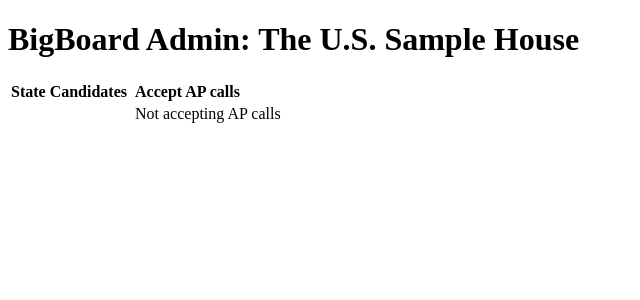
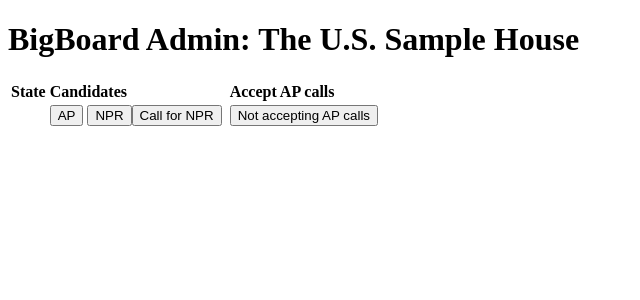
Before and after one commit to nprapps/electris, a Flask app: template templates/house_senate.html in a window 1280 px wide. Shown: the top 300 px of the page, without its empty margins (0-640 px from the left). Run offline with Flask 2, Linux system fonts and the light colour scheme; the template is opened without the code that fills it: most values are stand-ins (such as "Sample title", 1, 10 or a date in 2020); some libraries are stand-ins or nearby versions.

Commit message:
Updates bigboard admins to show NPR called state. Doesn't attatch do DB yet.

```diff
--- a/templates/base.html
+++ b/templates/base.html
@@ -21,6 +21,7 @@
 
     <script type="text/javascript" src="{{ settings.STATIC_URL }}/js/lib/jquery-1.8.1.min.js"></script>
     <script type="text/javascript" src="{{ settings.STATIC_URL }}/bootstrap/js/bootstrap.min.js"></script>
+    <script type="text/javascript" src="{{ settings.STATIC_URL }}/js/lib/underscore-min.js"></script>
     {% block extra_foot %}
     {% endblock %}
 </body>
--- a/templates/house_senate.html
+++ b/templates/house_senate.html
@@ -2,20 +2,17 @@
 {% block title %}The U.S. {{ house.title() }} | BigBoard Admin{% endblock %}
 {% block extra_head %}
     <style type='text/css'>
-        .gop {
-            color:red;
-        }
-        .dem {
-            color:blue;
-        }
-        .incumbent {
-            text-transform:uppercase;
-        }
-        .clear {width:100%; clear:both;}
-        tr.info td { }
+        .gop { color:red; }
+        .dem { color:blue; }
+        .incumbent { text-transform:uppercase; }
+        .clear { width:100%; clear:both; }
         td.ap-call { text-align:center!important; }
         .modal { display:none; }
-        .btn {text-transform:none;}
+        .btn { text-transform:none; }
+        .candidate { cursor:pointer; }
+        .npr-call, .npr-uncall { float:right; }
+        .clear-call { margin-left:5px; float:none;}
+        .hidden { display:none; }
     </style>
 {% endblock %}
 
@@ -38,10 +35,10 @@
             <td><strong>State</strong></td>
             <td><strong>Candidates</strong></td>
             <td></td>
-            <td><strong>Accept AP calls</strong></td>
+            <td><strong>Accept AP calls?</strong></td>
         </tr>
         {% endif %}
-        <tr>
+        <tr class="{{ grouper.lower().replace(' ', '') }}">
             <td>{% if house == "senate" %}
                 {{ grouper.replace(' 0', '').upper() }}
             {% else %}
@@ -51,57 +48,75 @@
             <td>{% for race in list %}
                 {% if loop.first %}
 
-                <span class="
+                <span class="candidate
                     {% if race.incumbent == '1' %}incumbent{% endif %}
                     {{ race.party.lower() }}
                     {% if race.accept_ap_call %}{% if race.ap_call != '' %}called{% endif %}{% endif %}
-                ">
+                    ">
+                    {% include 'includes/race_winner_buttons.html' %}
                     {{ race.first_name }} {{ race.last_name}}
-                    {# include 'includes/race_winner_buttons.html' #}
                 </span>
                 {% endif %}
             {% endfor %}</td>
             <td>{% for race in list %}
                 {% if loop.index == 2 %}
 
-                <span class="
+                <span class="candidate
                     {% if race.incumbent == '1' %}incumbent{% endif %}
                     {{ race.party.lower() }}
                     {% if race.accept_ap_call %}{% if race.ap_call != '' %}called{% endif %}{% endif %}
                 ">
+                    {% include 'includes/race_winner_buttons.html' %}
                     {{ race.first_name }} {{ race.last_name}}
-                    {# include 'includes/race_winner_buttons.html' #}
                 </span>
                 {% endif %}
             {% endfor %}</td>
             <td class="ap-call">{% for race in list %}{% if loop.first %}
-            <a
+            <button
                 id="{{ race.race_slug.replace(' ', '').lower() }}"
-                class="btn {% if race.accept_ap_call == '1' %}btn-success{% else %}btn-danger{% endif %} btn-mini"
+                class="btn {% if race.accept_ap_call == '1' %}btn-success{% else %}btn-warning{% endif %} btn-mini"
                 data-race-slug="{{ grouper.replace(' ', '') }}">
-                    {% if race.accept_ap_call == "1" %}Accepting AP calls{% else %}Not accepting AP calls{% endif %}</a>
-            {% endif %}{% endfor %}</td>
+                    {% if race.accept_ap_call == "1" %}
+                    Accepting AP calls
+                    {% else %}
+                    Not accepting AP calls
+                    {% endif %}
+            </button>
+            {% endif %}
+            {% endfor %}
+        </td>
         </tr>
         {% endfor %}
     </table>
-</div>
-
-<div class="modal" id="myModal" tabindex="-1" role="dialog" aria-labelledby="myModalLabel" aria-hidden="true">
-  <div class="modal-header">
-    <button type="button" class="close" data-dismiss="modal" aria-hidden="true">×</button>
-    <h3 id="myModalLabel"></h3>
-  </div>
-  <div class="modal-body">
-    <p></p>
-  </div>
-  <div class="modal-footer">
-    <button class="btn" data-dismiss="modal" aria-hidden="true">Close</button>
-  </div>
 </div>
 {% endblock %}
 
 {% block extra_foot %}
     <script type="text/javascript">
+
+        $('.npr-call').click(function(){
+            // Hide all "npr uncall" buttons.
+            $('tr.'+$(this).parent('span').parent('td').parent('tr').attr('class')+' .npr-uncall').addClass('hidden');
+            // Show all "npr call" buttons.
+            $('tr.'+$(this).parent('span').parent('td').parent('tr').attr('class')+' .npr-call').removeClass('hidden');
+            // Hide all "npr winner" buttons.
+            $('tr.'+$(this).parent('span').parent('td').parent('tr').attr('class')+' .npr-winner').addClass('hidden');
+            // Hide this "npr call" button.
+            $(this).addClass('hidden');
+            // Show this "npr uncall" button.
+            $($(this).parent('span').children('.npr-uncall')).removeClass('hidden');
+            // Show this "npr winner" button.
+            $($(this).parent('span').children('.npr-winner')).removeClass('hidden');
+        });
+
+        $('.npr-uncall').click(function(){
+            // Hide this "npr uncall" button.
+            $(this).addClass('hidden');
+            // Show all "npr call" buttons.
+            $('tr.'+$(this).parent('span').parent('td').parent('tr').attr('class')+' .npr-call').removeClass('hidden');
+            // Show all "npr winner" buttons.
+            $('tr.'+$(this).parent('span').parent('td').parent('tr').attr('class')+' .npr-winner').addClass('hidden');
+        });
 
         // A sort of generic function to read options and handle changing button state and POSTing to an URL.
         function buttonPOST(options){
@@ -112,12 +127,13 @@
             $(options.target).html(options.message);
 
             // POST some data.
-            $.post('.', options.post_data, function(data){
-
-                // Show a message.
-                $('#myModalLabel').html(data.split('|')[0])
-                $('#myModal .modal-body p').html(data.split('|')[1])
-                $('#myModal').modal();
+            $.post('.', options.post_data, function(e){
+                var target = $(options.target).parent('td').parent('tr').attr('class');
+                if (options.post_data.accept_ap_call == false) {
+                    $('tr.'+target+' .npr-call').show();
+                } else {
+                    $('tr.'+target+' .npr-call').hide();
+                }
             });
         }
 
--- a/templates/includes/race_winner_buttons.html
+++ b/templates/includes/race_winner_buttons.html
@@ -1,10 +1,17 @@
-{% if race.ap_winner == "1" %}
-    <a class="btn btn-mini disabled btn-info">AP</a>
-{% else %}
-    <a class="btn btn-mini">AP</a>
-{% endif %}
-{% if race.npr_winner == "1" %}
-    <a class="btn btn-mini disabled btn-warning">NPR</a>
-{% else %}
-    <a class="btn btn-mini">NPR</a>
-{% endif %}
+<button class="ap-winner btn btn-mini disabled {% if race.ap_winner == "0" %}hidden{% endif %}
+    {% if race.party == 'GOP' %}btn-danger{% endif %}
+    {% if race.party == 'Dem' %}btn-primary{% endif %}
+    {% if race.party == 'Other' %}btn-success{% endif %}
+">AP</button>
+
+<button class="npr-winner btn btn-mini disabled {% if race.npr_winner == "0" %}hidden{% endif %}
+    {% if race.party == 'GOP' %}btn-danger{% endif %}
+    {% if race.party == 'Dem' %}btn-primary{% endif %}
+    {% if race.party == 'Other' %}btn-success{% endif %}
+">NPR</button>
+
+<button class="npr-call btn btn-mini
+    {% if race.accept_ap_call == "1" %}hidden{% endif %}
+    {% if race.npr_winner == "1" %}hidden{% endif %}">Call for NPR</button>
+
+<button class="npr-uncall btn btn-mini btn-info {% if race.npr_winner == "1" %}{% else %}hidden{% endif %}">Uncall for NPR</button>
```
